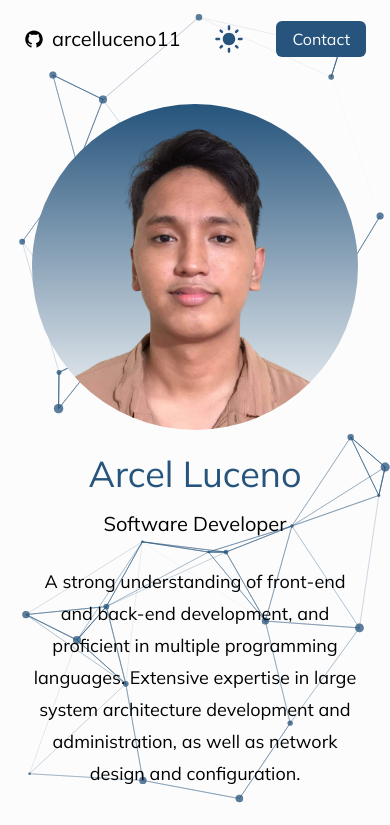
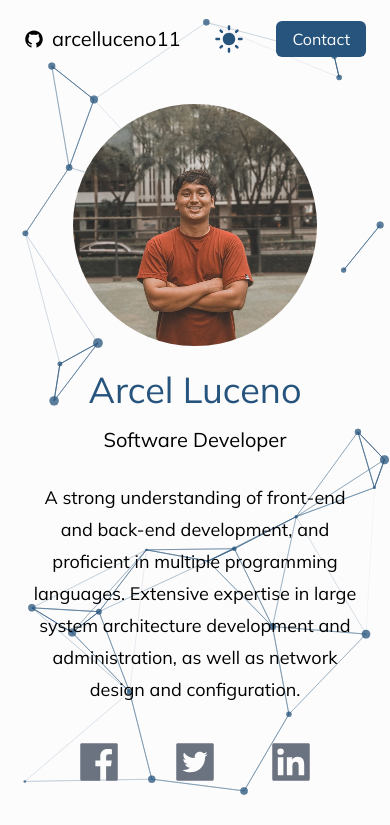
Before and after one commit to arcelluceno11/website-portfolio, a Next.js app: page / in a window 390 px wide. Shown: the top 825 px of the page. Built offline with nearby package versions, Linux system fonts and the light colour scheme.

Commit message:
Updated ..

```diff
--- a/pages/index.jsx
+++ b/pages/index.jsx
@@ -19,7 +19,7 @@ import {
   AiFillGithub,
 } from "react-icons/ai";
 import Image from "next/image";
-import me from "../assets/arcel.png";
+import me from "../assets/arcel.jpg";
 import ParticlesBG from "@/components/ParticlesBG";
 import { useState } from "react";
 
@@ -137,7 +137,7 @@ export default function Home() {
                 </a>
               </div>
             </div>
-            <div className="w-45 h-45 mt-10 mb-2 lg:m-0 mx-auto bg-gradient-to-b from-dark to-white rounded-full overflow-hidden lg:h-1/2 dark:from-white dark:to-dark">
+            <div className="w-3/4 h-3/4 mt-10 mb-2 lg:m-0 mx-auto bg-gradient-to-b from-dark to-white rounded-full overflow-hidden lg:h-2/5 lg:w-2/5 dark:from-white dark:to-dark">
               <Image src={me} alt="me" />
             </div>
           </div>
```
Also changed, not shown: assets/arcel.jpg (added), assets/arcel.png (deleted).
